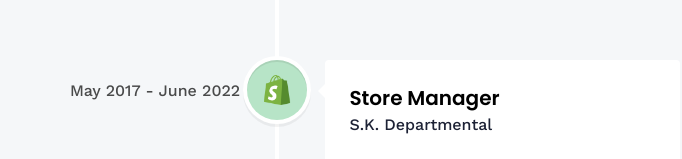
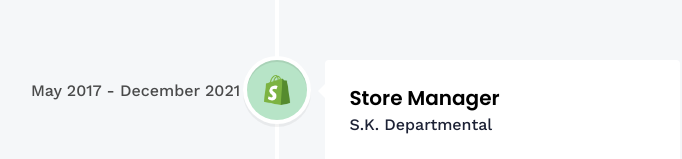
Before and after one commit to shivamkcode/3d-Portfolio, a React (Vite) app: page /about in a window 1280 px wide. Shown: the part 6917-7076 px from the top of the page, without its empty margins (363-1045 px from the left). Built offline with nearby package versions, Linux system fonts and the light colour scheme.

Commit message:
updated work experience

```diff
--- a/src/constants/index.js
+++ b/src/constants/index.js
@@ -231,7 +231,7 @@ export const experiences = [
     company_name: "Leverage Edu",
     icon: leverage,
     iconBg: "#fff",
-    date: "November 2022 - July 2023",
+    date: "January 2022 - July 2023",
     points: [
       "Led the full-stack development of a multi-tenant SaaS CRM platform using Next.js, Node.js, Postgres, Redis, REST APIs, Casbin for RBAC, and Sentry for error monitoring, enhancing data management efficiency and stakeholders’ productivity.",
       "Built a WebSocket service with Socket.IO in microservice architecture and executed its integration with PubNub and Next.js on frontend side. yielding a scalable chat module that elevated student engagement and team collaboration.",
@@ -243,7 +243,7 @@ export const experiences = [
     company_name: "S.K. Departmental",
     icon: sk,
     iconBg: "#b7e4c7",
-    date: "May 2017 - June 2022",
+    date: "May 2017 - December 2021",
     points: [
       "Led a successful strategy and communications campaign that exceeded the sales goal by 300%.",
       "Oversaw day-to-day operations, managed a dedicated team, and implemented marketing initiatives, resulting in improved store performance and enhanced customer satisfaction",
```
